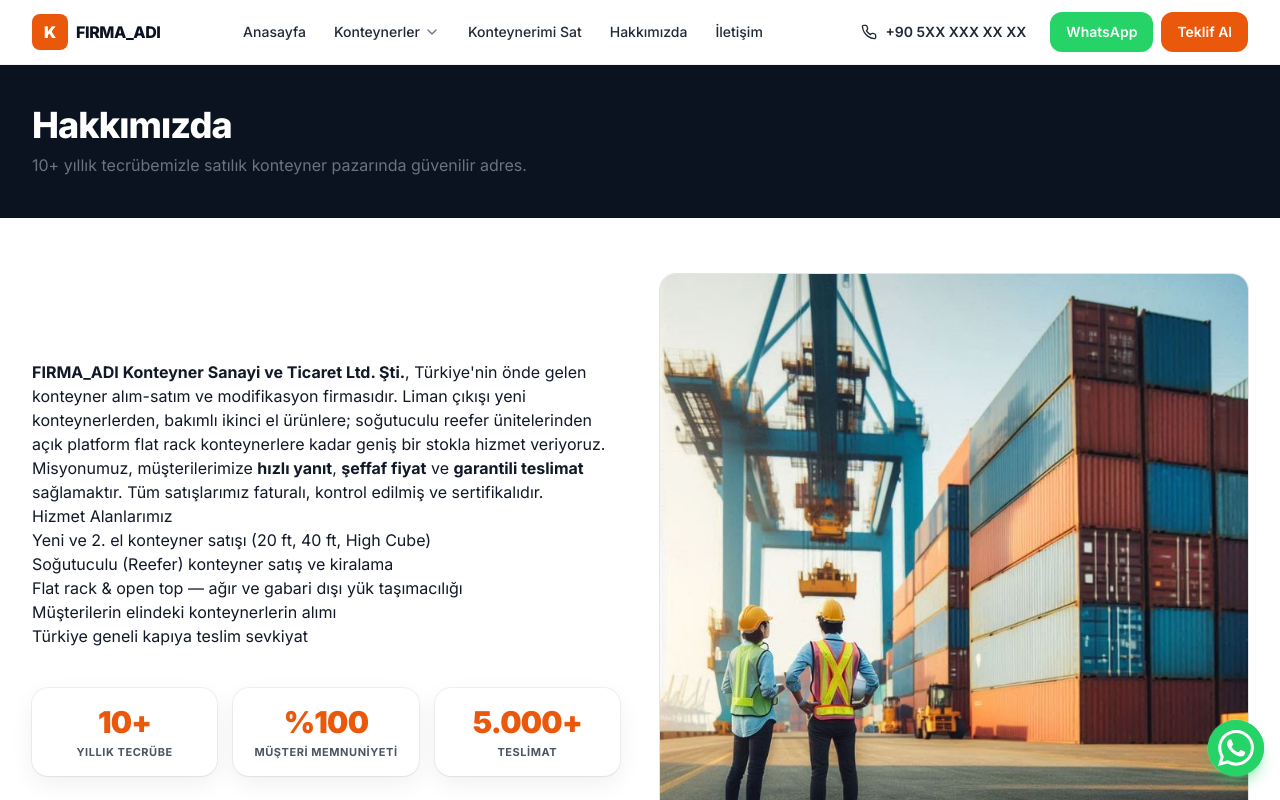
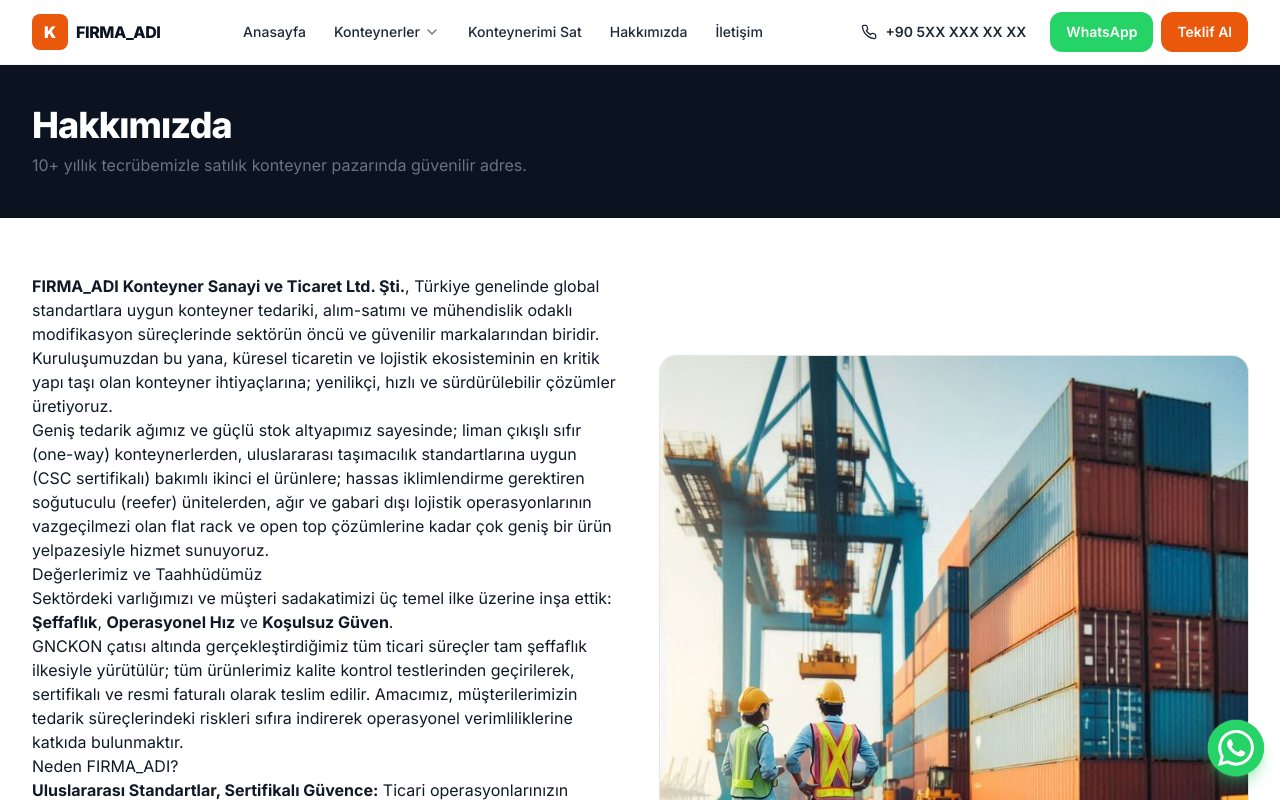
Before and after one commit to sukrugencoglu10/gnckon, a Next.js app: page /hakkimizda in a window 1280 px wide. Shown: the top 800 px of the page. Built offline with nearby package versions, Linux system fonts and the light colour scheme.

Commit message:
docs: Hakkımızda sayfası kurumsal metin güncellemesi

```diff
--- a/app/hakkimizda/page.tsx
+++ b/app/hakkimizda/page.tsx
@@ -27,19 +27,24 @@ export default function HakkimizdaPage() {
           <div className="flex flex-col gap-6">
             <div className="prose prose-neutral max-w-none">
             <p>
-              <b>{site.legalName}</b>, Türkiye'nin önde gelen konteyner alım-satım ve modifikasyon firmasıdır. Liman çıkışı yeni konteynerlerden, bakımlı ikinci el ürünlere; soğutuculu reefer ünitelerinden açık platform flat rack konteynerlere kadar geniş bir stokla hizmet veriyoruz.
+              <b>{site.legalName}</b>, Türkiye genelinde global standartlara uygun konteyner tedariki, alım-satımı ve mühendislik odaklı modifikasyon süreçlerinde sektörün öncü ve güvenilir markalarından biridir. Kuruluşumuzdan bu yana, küresel ticaretin ve lojistik ekosisteminin en kritik yapı taşı olan konteyner ihtiyaçlarına; yenilikçi, hızlı ve sürdürülebilir çözümler üretiyoruz.
             </p>
             <p>
-              Misyonumuz, müşterilerimize <b>hızlı yanıt</b>, <b>şeffaf fiyat</b> ve <b>garantili teslimat</b> sağlamaktır. Tüm satışlarımız faturalı, kontrol edilmiş ve sertifikalıdır.
+              Geniş tedarik ağımız ve güçlü stok altyapımız sayesinde; liman çıkışlı sıfır (one-way) konteynerlerden, uluslararası taşımacılık standartlarına uygun (CSC sertifikalı) bakımlı ikinci el ürünlere; hassas iklimlendirme gerektiren soğutuculu (reefer) ünitelerden, ağır ve gabari dışı lojistik operasyonlarının vazgeçilmezi olan flat rack ve open top çözümlerine kadar çok geniş bir ürün yelpazesiyle hizmet sunuyoruz.
             </p>
-            <h2>Hizmet Alanlarımız</h2>
-            <ul>
-              <li>Yeni ve 2. el konteyner satışı (20 ft, 40 ft, High Cube)</li>
-              <li>Soğutuculu (Reefer) konteyner satış ve kiralama</li>
-              <li>Flat rack & open top — ağır ve gabari dışı yük taşımacılığı</li>
-              <li>Müşterilerin elindeki konteynerlerin alımı</li>
-              <li>Türkiye geneli kapıya teslim sevkiyat</li>
-            </ul>
+
+            <h2>Değerlerimiz ve Taahhüdümüz</h2>
+            <p>
+              Sektördeki varlığımızı ve müşteri sadakatimizi üç temel ilke üzerine inşa ettik: <b>Şeffaflık</b>, <b>Operasyonel Hız</b> ve <b>Koşulsuz Güven</b>.
+            </p>
+            <p>
+              GNCKON çatısı altında gerçekleştirdiğimiz tüm ticari süreçler tam şeffaflık ilkesiyle yürütülür; tüm ürünlerimiz kalite kontrol testlerinden geçirilerek, sertifikalı ve resmi faturalı olarak teslim edilir. Amacımız, müşterilerimizin tedarik süreçlerindeki riskleri sıfıra indirerek operasyonel verimliliklerine katkıda bulunmaktır.
+            </p>
+
+            <h2>Neden {site.name}?</h2>
+            <p>
+              <b>Uluslararası Standartlar, Sertifikalı Güvence:</b> Ticari operasyonlarınızın aksamaması için tedarik ettiğimiz her konteyner, uluslararası taşımacılık kurallarına ve sızdırmazlık standartlarına tam uyum garantisi taşır. Sektördeki tecrübemiz ve güçlü finansal yapımızla, projelerinizin en güvenilir halkası olmak için çalışıyoruz.
+            </p>
           </div>
 
           <AnimatedStats experienceYears={site.experienceYears} />
```
